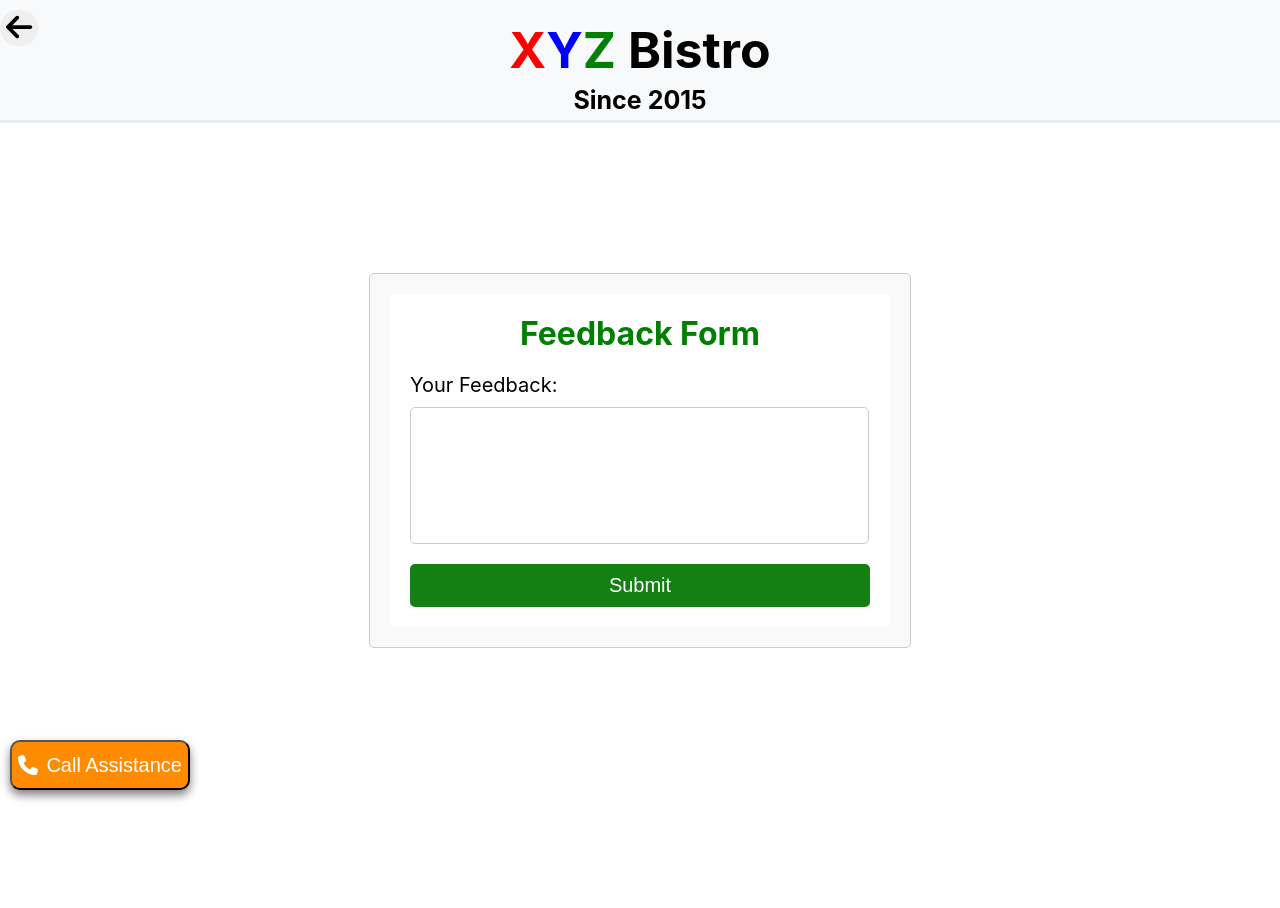
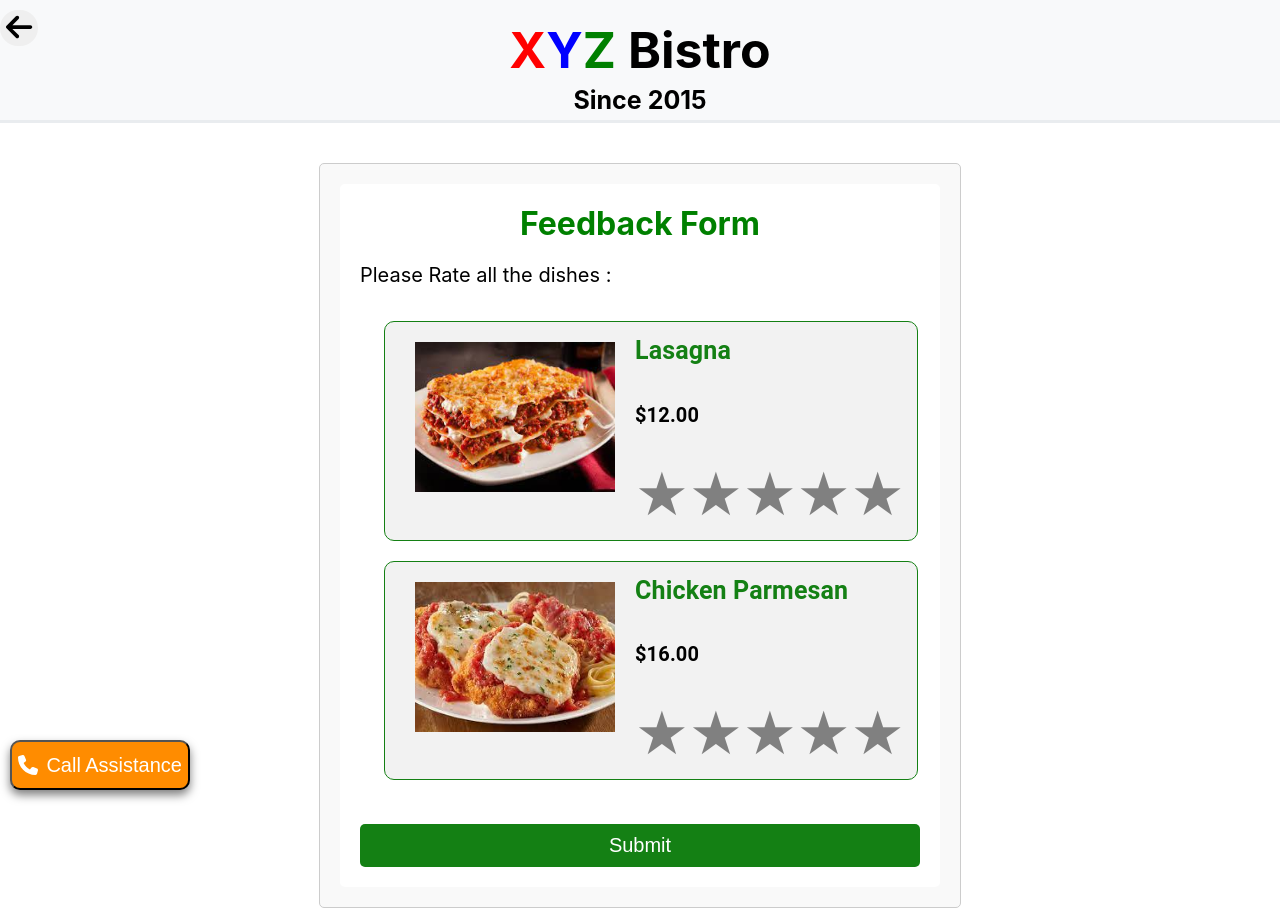
Before and after one commit to SamirG-ov/CPSC481_Project, a React (Create React App) app: page /feedback in a window 1280 px wide. Before the commit the page ends 800 px from the top, so only its background shows below. Built offline with nearby package versions, Linux system fonts and the light colour scheme; the HTML template or start-up script is replaced by a standard one.

Commit message:
Feedback Page changed

```diff
--- /dev/null
+++ b/src/components/menuItemReview.js
@@ -0,0 +1,78 @@
+import React, { useState} from "react";
+const Star = ({ selected, onClick }) => {
+    return (
+      <span
+        onClick={onClick}
+        style={{
+          cursor: 'pointer',
+          color: selected ? 'gold' : 'gray',
+          fontSize: '60px', // Adjust the size of the stars
+
+        }}
+      >
+        ★
+      </span>
+    );
+  };
+
+const MenuItemReview = ({ category, items }) => {
+  const [filteredItems] = useState(items);
+  const [ratings, setRatings] = useState({});
+
+  // Function to handle the click on a star
+  const handleStarClick = (item, selectedRating) => {
+    setRatings({ ...ratings, [item.name]: selectedRating });
+  };
+  return (
+    <div>
+      {/* Your existing code */}
+      {filteredItems.map((item) => (
+        <div key={item.name} className={item.className}>
+          <div style={{ margin: '20px' }}>
+            <img src={item.image} alt={item.name} />
+          </div>
+          <div className="menu-item-details" style={{ justifyContent: 'space-between', display: 'flex' }}>
+            <div>
+              <h3
+                style={{
+                  fontSize: '25px',
+                  color: '#148014',
+                  margin: '10px 0px',
+                }}
+              >
+                {item.name}
+              </h3>
+              <div style={{ display: 'flex', flexDirection: 'row' }}>
+                <p style={{ fontSize: '20px', fontWeight: 'bold' }}>
+                  {item.price}.00
+                </p>
+              </div>
+            </div>
+            {/* Render stars */}
+            <div style={{ display: 'flex', alignItems: 'center' }}>
+              {[...Array(5)].map((_, index) => (
+                <Star
+                  key={index}
+                  selected={ratings[item.name] >= index + 1}
+                  onClick={() => handleStarClick(item, index + 1)}
+                />
+              ))}
+            </div>
+          </div>
+          <div
+            style={{
+              height: '23vh',
+              display: 'flex',
+              alignItems: 'flex-end',
+            }}
+          >
+            {/* No "Start Review" button, just the stars */}
+          </div>
+        </div>
+      ))}
+    </div>
+  );
+};
+
+
+export default MenuItemReview;
--- a/src/pages/feedback.js
+++ b/src/pages/feedback.js
@@ -5,13 +5,17 @@ import Typography from "@mui/material/Typography";
 import Box from "@mui/material/Box";
 import NavBar from "../components/navBar";
 import Modal from "../components/confirmationModal";
+import LasagnaImg from "../assets/lasagna.jpg";
+import ParmChicken from "../assets/parmChicken.jpg";
+import MenuItemReview from "../components/menuItemReview";
 
 const Feedback = () => {
-  const [feedback, setFeedback] = useState("");
+  // const [feedback, setFeedback] = useState("");
   const navigate = useNavigate();
   const location = useLocation();
   const isMenuPage = location.pathname === "/menu";
   const [showModal, setShowModal] = useState(false);
+  const [nestedValue] = React.useState(0);
 
   const handleSubmit = (event) => {
     setShowModal(true);
@@ -29,6 +33,7 @@ const Feedback = () => {
 
   function CustomTabPanel(props) {
     const { children, value, index, ...other } = props;
+
 
     return (
       <div
@@ -52,22 +57,15 @@ const Feedback = () => {
     value: PropTypes.number.isRequired,
   };
 
-  function a11yProps(index) {
-    return {
-      id: `simple-tab-${index}`,
-      "aria-controls": `simple-tabpanel-${index}`,
-    };
-  }
-
   return (
     <div>
-      <div style={{ paddingBottom: "150px" }}>
+      <div style={{ paddingBottom: "20px" }}>
         <NavBar />
       </div>
       <div
         style={{
-          maxWidth: "500px",
-          margin: "0 auto",
+          maxWidth: "600px",
+          margin: "20px auto 0",
           padding: "20px",
           border: "1px solid #ccc",
           borderRadius: "5px",
@@ -95,26 +93,34 @@ const Feedback = () => {
                 fontSize: "20px",
               }}
             >
-              Your Feedback:
+              Please Rate all the dishes :
             </label>
-            <textarea
-              id="feedback"
-              name="feedback"
-              value={feedback}
-              onChange={(e) => setFeedback(e.target.value)}
-              style={{
-                display: "block",
-                width: "95%",
-                padding: "10px",
-                marginBottom: "20px",
-                border: "1px solid #ccc",
-                borderRadius: "5px",
-                resize: "none",
-                fontSize: "20px",
-              }}
-              rows="5"
-              required
-            />
+            <CustomTabPanel value={nestedValue} index={0}>
+          <MenuItemReview
+            category="Specials"
+            items={[
+              {
+                name: "Lasagna",
+                price: "$12",
+                className: "menu-item",
+                // rating: "4",
+                image: LasagnaImg,
+                description:
+                  "Layers of pasta, seasoned ground beef, Italian sausage, fresh vegetables, Bolognese sauce, béchamel, topped with melted mozzarella and Parmesan.",
+              },
+              {
+                name: "Chicken Parmesan",
+                price: "$16",
+                className: "menu-item",
+                // rating: "4",
+                image: ParmChicken,
+                description:
+                  "Breaded chicken breast topped with marinara sauce and melted mozzarella cheese. Served with a side of spaghetti.",
+              },
+
+            ]}
+          />
+        </CustomTabPanel>
             <button
               type="submit"
               style={{
```
